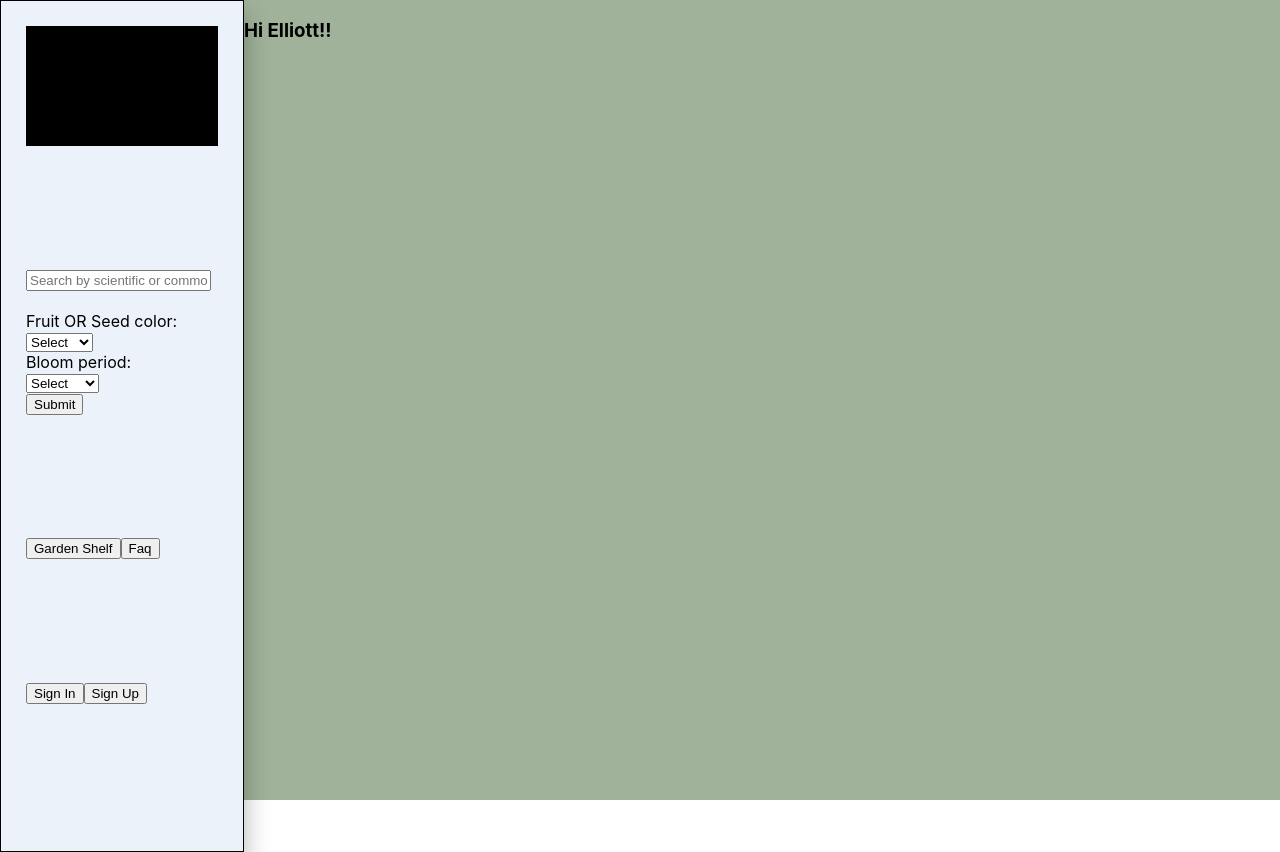
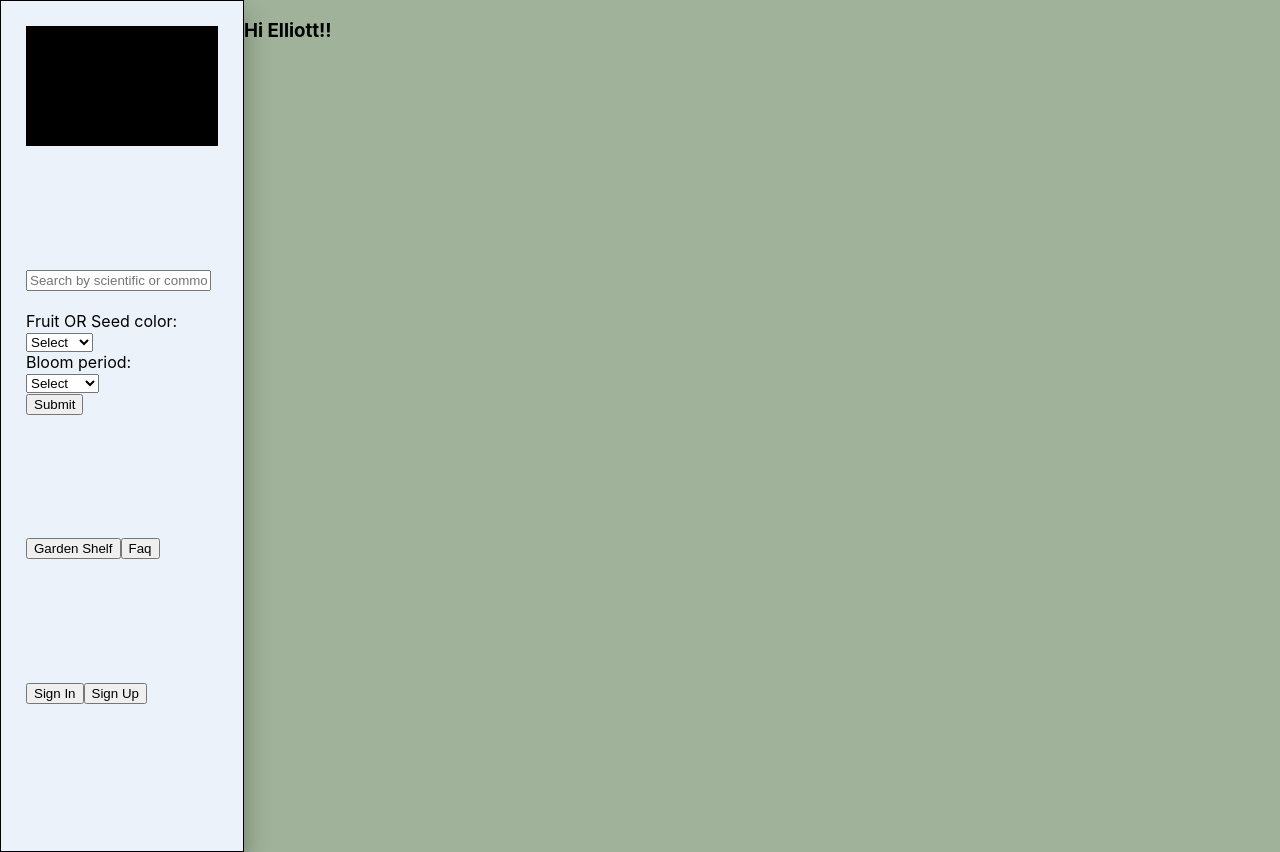
Before and after one commit to cbatsoula/plantapp-client, a React (Create React App) app: page /faq in a window 1280 px wide. Built offline with nearby package versions, Linux system fonts and the light colour scheme; no server answers.

Commit message:
i am confused but its not the code?

```diff
--- a/src/App.css
+++ b/src/App.css
@@ -1,7 +1,9 @@
 .App {
   display: flex;
   background-color: #a0b39a;
-  height: 100vh;
+  position: relative;
+  width: 100%;
+  /* height: 100%; */
 }
 
 .App-header {
@@ -54,7 +56,7 @@
 .GardenShelfContainer {
   display: flex;
   height: 100vh;
-  width: 70vw;
+  width: 70%;
   flex-wrap: wrap;
   justify-content: space-around;
   flex-direction: row;
@@ -63,6 +65,9 @@
   align-content: space-evenly;
 
   text-align: center;
+  span {
+    z-index: 3;
+  }
 }
 
 .GardenCard {
--- a/src/GardenShelf.js
+++ b/src/GardenShelf.js
@@ -63,9 +63,9 @@ class GardenShelf extends React.Component {
             :
             null
           }
+          </div>
           <span><h3>These are your plants!</h3><br /></span>
           <span><h3>You have {this.numberPlants()} plants</h3><br /></span>
-          </div>
           {this.listPlants()}
 
       </div>
```
